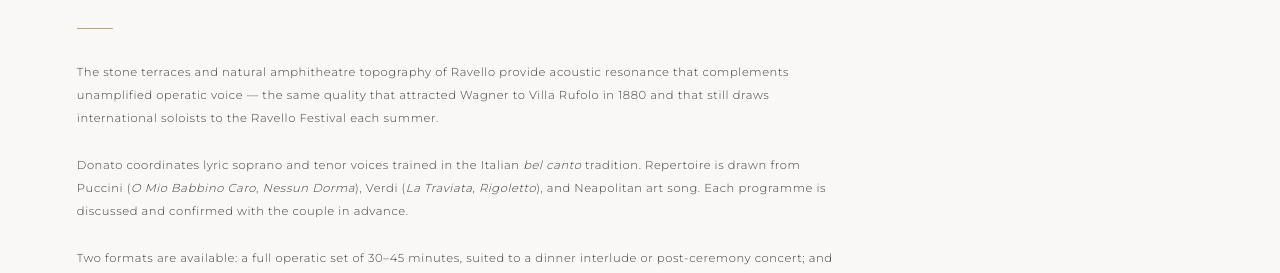
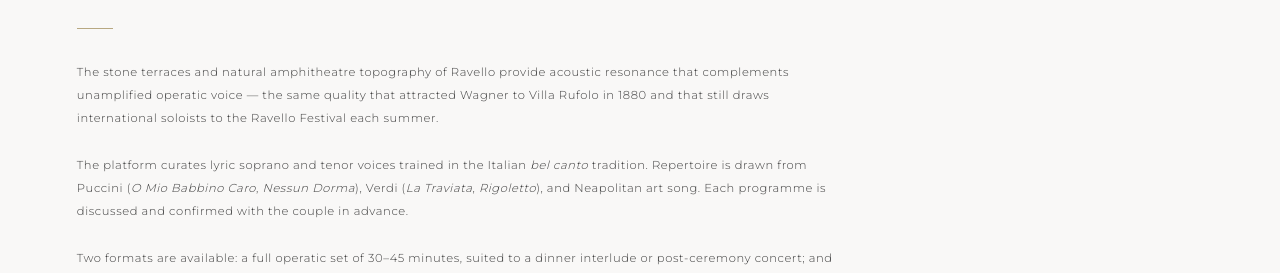
Before and after one commit to doncip82/sito-wedding, a React (Vite) app: page /music/opera in a window 1280 px wide. Shown: the part 866-1139 px from the top of the page. Built offline with nearby package versions, Linux system fonts and the light colour scheme.

Commit message:
content(Opera): replace personal attribution with curatorial voice
Co-Authored-By: Claude Sonnet 4.6 <noreply@anthropic.com>

```diff
--- a/src/pages/music/Opera.jsx
+++ b/src/pages/music/Opera.jsx
@@ -60,7 +60,7 @@ export default function MusicOpera() {
               soloists to the Ravello Festival each summer.
             </p>
             <p>
-              Donato coordinates lyric soprano and tenor voices trained in the Italian{' '}
+              The platform curates lyric soprano and tenor voices trained in the Italian{' '}
               <em>bel canto</em> tradition. Repertoire is drawn from Puccini (
               <em>O Mio Babbino Caro</em>, <em>Nessun Dorma</em>), Verdi (
               <em>La Traviata</em>, <em>Rigoletto</em>), and Neapolitan art song.
```
